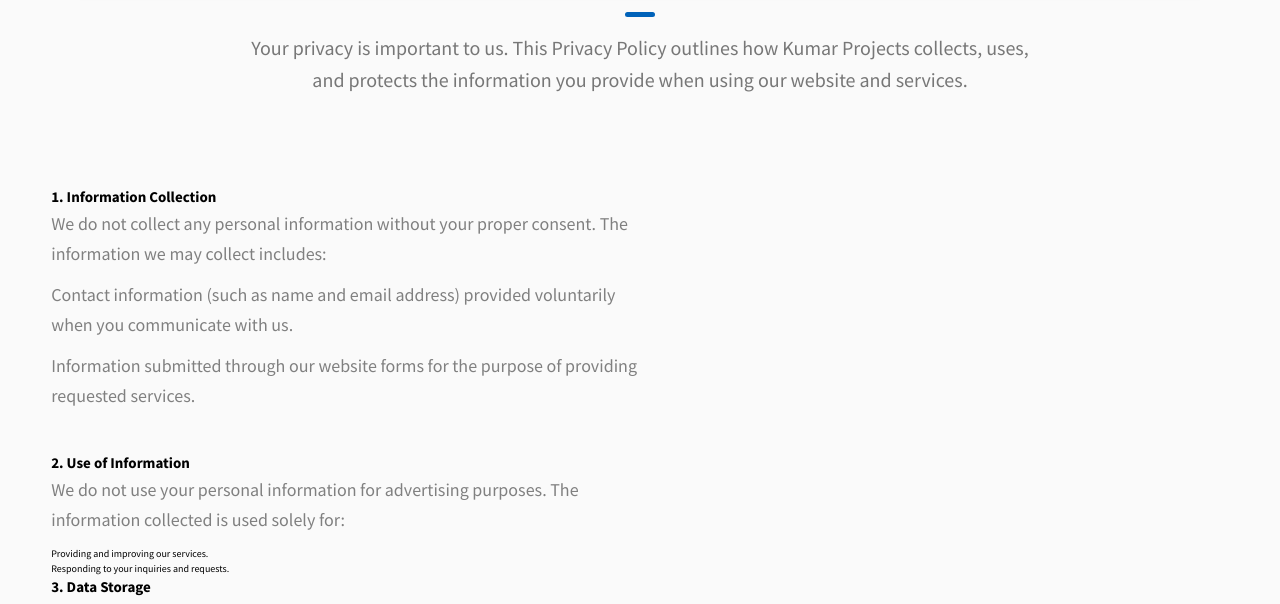
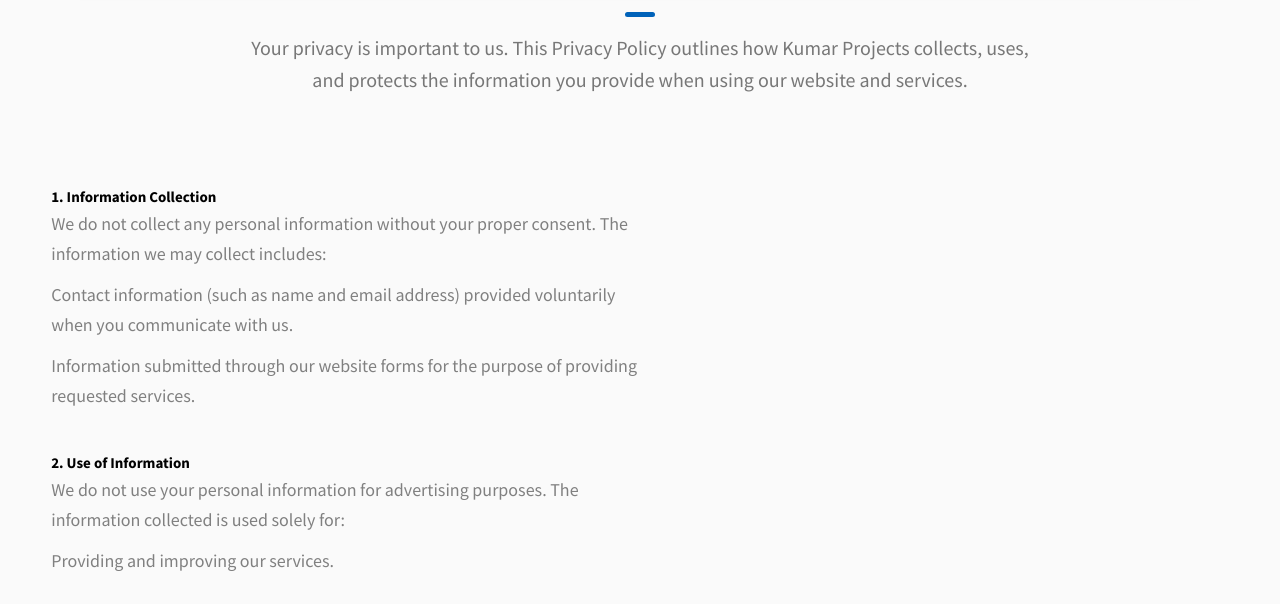
Before and after one commit to abhishkcodes/portfolio-website, a plain HTML site: page policy.html in a window 1280 px wide. Shown: the part 183-787 px from the top of the page. Drawn offline with Linux system fonts and the light colour scheme.

Commit message:
Update policy.html

```diff
--- a/policy.html
+++ b/policy.html
@@ -100,8 +100,8 @@
     <h2 class="heading heading-sec">2. Use of Information</h2>
     <p class="about__content-details-para">We do not use your personal information for advertising purposes. The information collected is used solely for:</p>
         <ul>
-            <li>Providing and improving our services.</li>
-            <li>Responding to your inquiries and requests.</li>
+            <li><p class="about__content-details-para">Providing and improving our services.</p></li>
+            <li><p class="about__content-details-para">Responding to your inquiries and requests.</p></li>
         </ul>
 
     <h2 class="heading heading-sec">3. Data Storage</h2>
```
